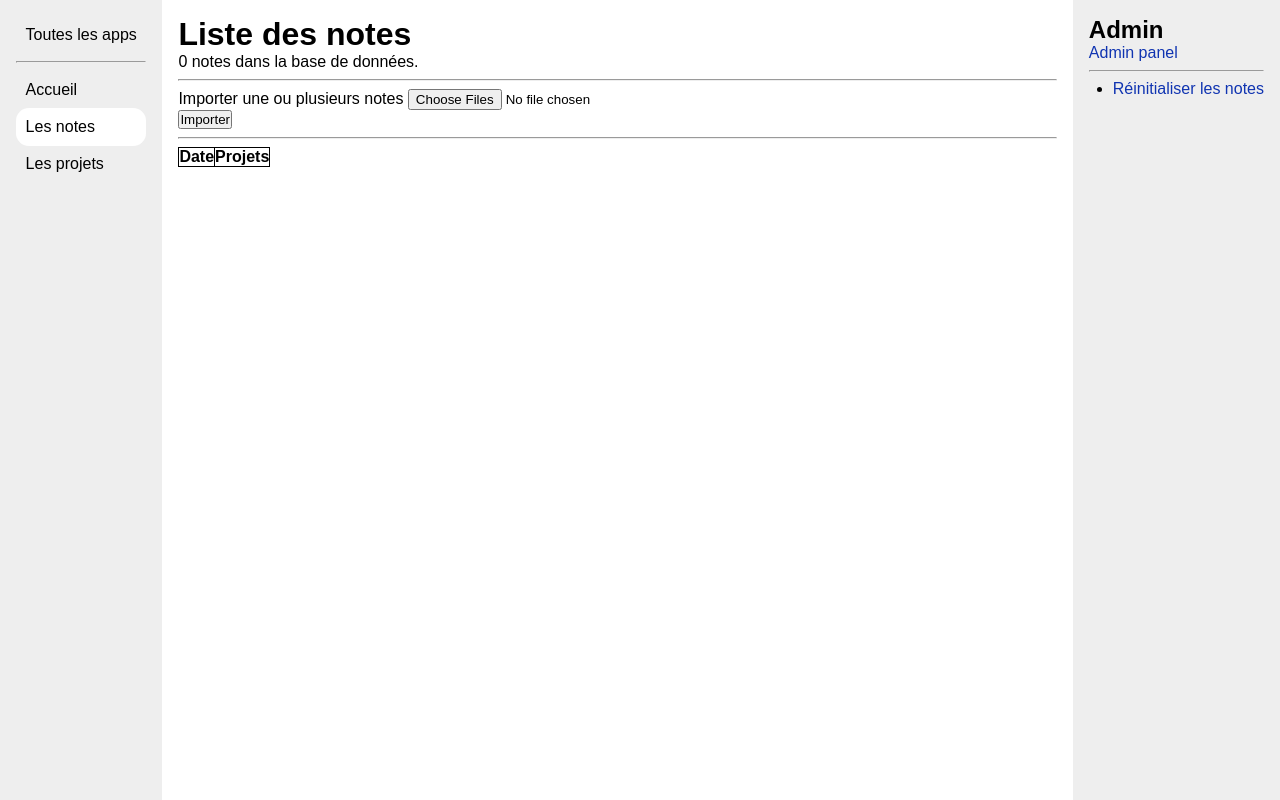
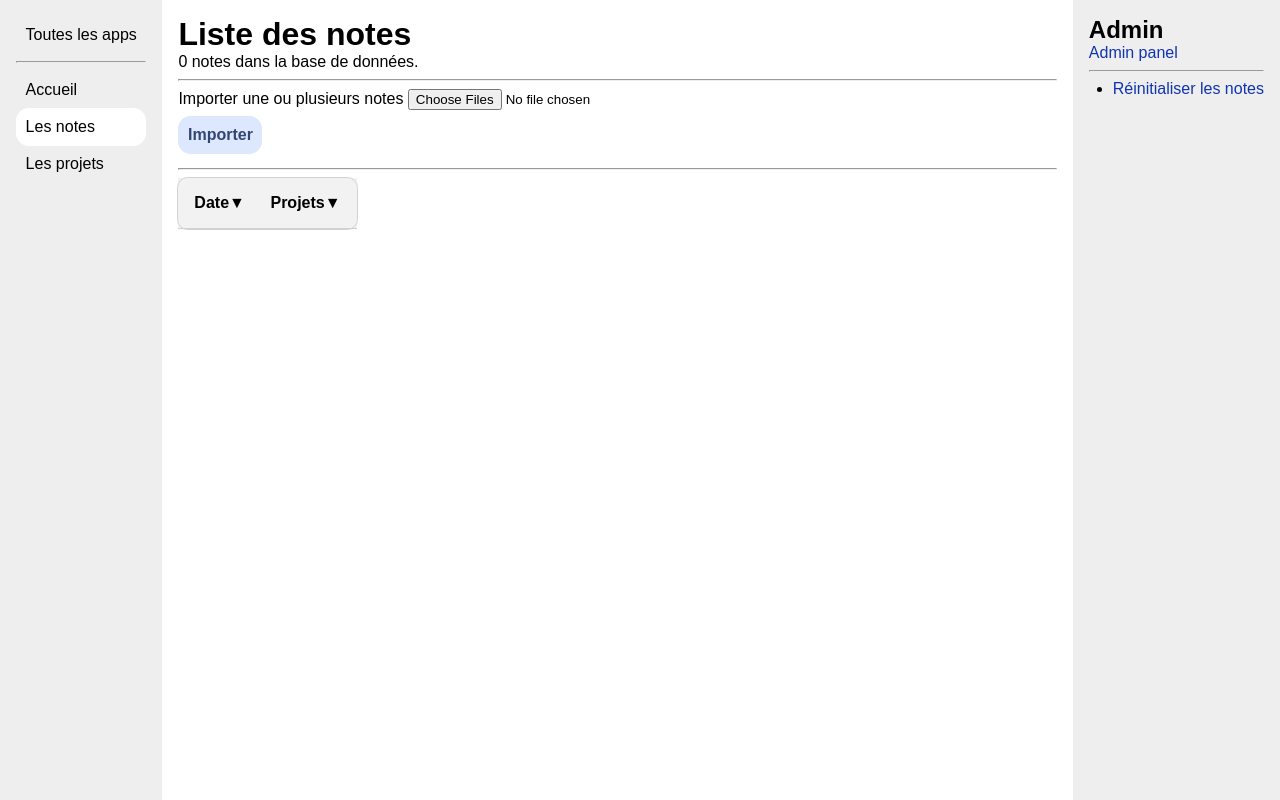
Before and after one commit to tanguycadoux/Application-gestion-generale, a Django app: page /note_taking/notes/ in a window 1280 px wide. Run offline with Django 5.2, Linux system fonts and the light colour scheme; data that the repository does not hold is empty.

Commit message:
Styling de la table des notes

```diff
--- a/app_gestion/app_gestion/static/style.css
+++ b/app_gestion/app_gestion/static/style.css
@@ -95,12 +95,16 @@ nav > ul{
 
 a{
     --color: oklch(40% 0.2 265);
+    --color-hover: oklch(55% 0.2 265);
+
     color: var(--color);
+
     text-decoration: none;
 }
 
 a:hover{
-    --color: oklch(55% 0.2 265);
+    --color: var(--color-hover);
+
     text-decoration: underline;
 }
 
@@ -115,6 +119,7 @@ table {
 
 th, td {
     border: 1px solid;
+    padding: .2rem;
 }
 
 /* | BLOCK | */
@@ -168,30 +173,31 @@ th, td {
     display: none;
 }
 
-.button{
+button, .button{
     --color: var(--color-primary--40);
     --bg-color: var(--color-primary--93);
 
+    background-color: var(--bg-color);
+    color: var(--color);
+
+    font-size: 1rem;
     display: inline-block;
     font-weight: 600;
     padding: .6rem;
     margin: .4rem 0;
     text-decoration: none;
-    background-color: var(--bg-color);
     border-radius: .8rem;
+    border: none;
 }
-
-.button:hover{
+button:hover, .button:hover{
     --color:    var(--color-primary--40);
     --bg-color: var(--color-primary--95);
     text-decoration: none;
 }
-
 .button--danger{
     --color:    var(--color-alert--40);
     --bg-color: var(--color-alert--93);
 }
-
 .button--danger:hover{
     --color:    var(--color-alert--40);
     --bg-color: var(--color-alert--95);
@@ -227,12 +233,51 @@ th, td {
     height: fit-content;
 }
 
-.tags-list li{
-    --bg-color: lightgray;
+.tag{
+    --bg-color:     oklch(92% 0 0);
+    --border-color: oklch(80% 0 0);
+    --color:       black;
+    --color-hover: black;
 
     background-color: var(--bg-color);
+    border: 1px solid var(--border-color);
+
     padding: .1rem .4rem;
     border-radius: 1rem;
     font-size: .8rem;
     font-weight: 600;
 }
+.tag:hover{
+    --color: var(--color-hover);
+
+    text-decoration: none;
+}
+.tag:visited{
+    color: var(--color);
+}
+
+.table-head-filter{
+    --color:    black;
+    --bg-color: inherit;
+    --bg-color-hover: oklch(92% 0 0);
+
+    background-color: var(--bg-color);
+    color: var(--color);
+
+    display: flex;
+    justify-content: space-between;
+    align-items: baseline;
+    font-weight: 600;
+    padding: .6rem;
+    margin: 0;
+    text-decoration: none;
+    border-radius: .6rem;
+    cursor: pointer;
+    width: 100%;
+}
+.table-head-filter:hover{
+    --bg-color: var(--bg-color-hover);
+    --color: var(--color);
+
+    text-decoration: none;
+}
--- /dev/null
+++ b/app_gestion/note_taking/static/note_taking/style.css
@@ -0,0 +1,45 @@
+/* BLOCK */
+
+.notes-list-table{
+    --bg-color--even: oklch(96%  0 0);
+    --bg-color--odd:  oklch(100% 0 0);
+    --border-color:   oklch(86%  0 0);
+    --padding: .4rem;
+
+    outline: 1px solid var(--border-color);
+
+    border: none;
+    border-radius: .6rem;
+}
+
+.notes-list-table{
+    text-align: left;
+}
+
+.notes-list-table td, .notes-list-table th {
+    padding: var(--padding);
+
+    border: none;
+}
+.notes-list-table td:not(:last-child), .notes-list-table th:not(:last-child) {
+    padding-right: calc(var(--padding)/2);
+}
+.notes-list-table td:not(:first-child), .notes-list-table th:not(:first-child) {
+    padding-left: calc(var(--padding)/2);
+}
+
+.notes-list-table thead {
+    border-bottom: 1px solid var(--border-color);
+}
+
+.notes-list-table thead tr th {
+    background-color: var(--bg-color--even);
+}
+
+.notes-list-table tr:nth-child(even) {
+    background-color: var(--bg-color--even);
+}
+
+.notes-list-table tr:nth-child(odd) {
+    background-color: var(--bg-color--odd);
+}
--- a/app_gestion/note_taking/templates/note_taking/note_detail.html
+++ b/app_gestion/note_taking/templates/note_taking/note_detail.html
@@ -23,7 +23,7 @@
                 {% if note_part.tags %}
                     <ul class="tags-list">
                         {% for tag in note_part.tags %}
-                            <li>{{ tag }}</li>
+                            <li class="tag">{{ tag }}</li>
                         {% endfor %}
                     </ul>
                 {% endif %}
--- a/app_gestion/note_taking/templates/note_taking/note_list.html
+++ b/app_gestion/note_taking/templates/note_taking/note_list.html
@@ -23,11 +23,21 @@
     </form>
     <hr>
 
-    <table>
+    <table class="notes-list-table">
         <thead>
             <tr>
-                <th scope="col">Date</th>
-                <th scope="col">Projets</th>
+                <th scope="col">
+                    <button class="table-head-filter">
+                        <span>Date</span>
+                        <span>&#9660;</span>
+                    </button>
+                </th>
+                <th scope="col">
+                    <button class="table-head-filter">
+                        <span>Projets</span>
+                        <span>&#9660;</span>
+                    </button>
+                </th>
             </tr>
         </thead>
         <tbody>
@@ -40,7 +50,7 @@
                         {% if note.projects %}
                             <ul class="tags-list">
                                 {% for project in note.projects %}
-                                    <li><a href="{% url 'note_taking:project_detail' project.pk %}">
+                                    <li><a class="tag" href="{% url 'note_taking:project_detail' project.pk %}">
                                         {{ project }}
                                     </a></li>
                                 {% endfor%}
--- a/app_gestion/note_taking/templates/note_taking/project_detail.html
+++ b/app_gestion/note_taking/templates/note_taking/project_detail.html
@@ -22,7 +22,7 @@
                         {% if note_part.tags %}
                             <ul class="tags-list">
                                 {% for tag in note_part.tags %}
-                                    <li>{{ tag }}</li>
+                                    <li class="tag">{{ tag }}</li>
                                 {% endfor %}
                             </ul>
                         {% endif %}
```
